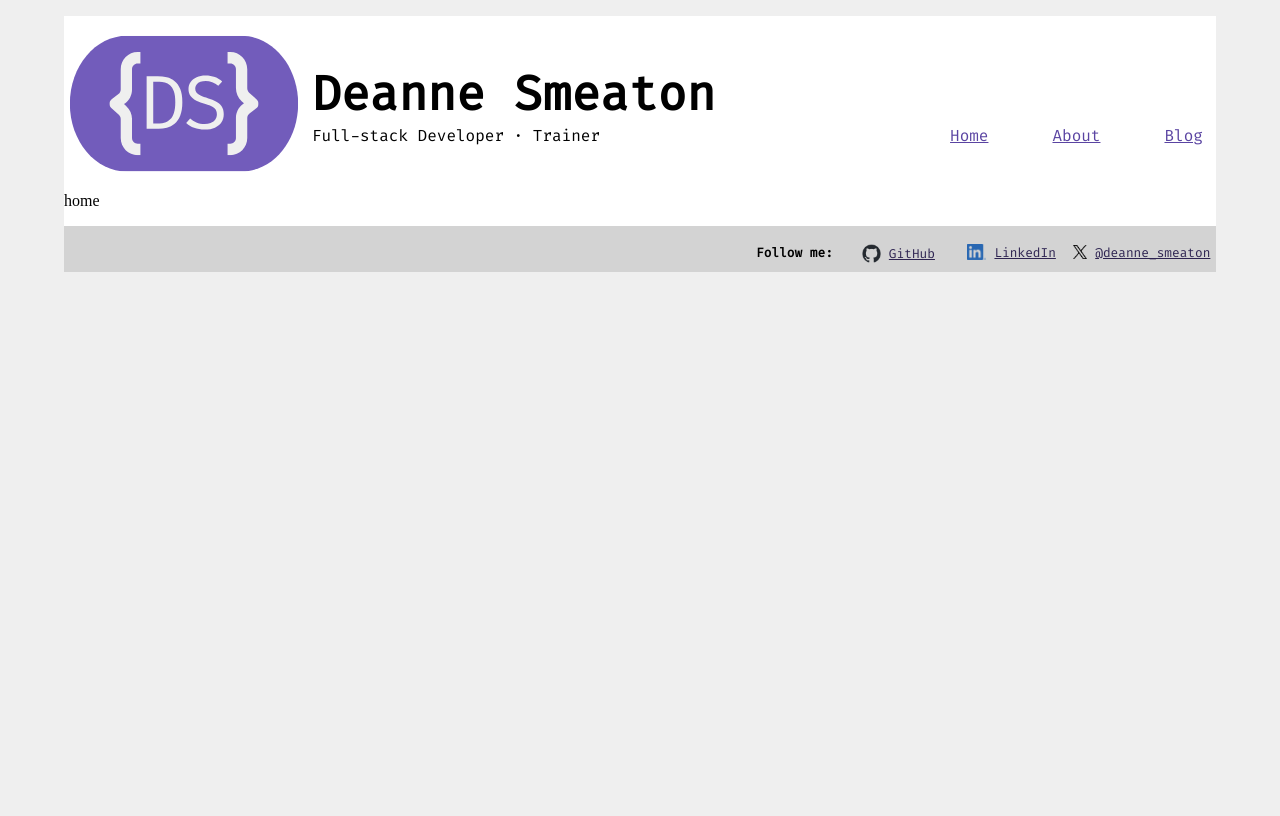
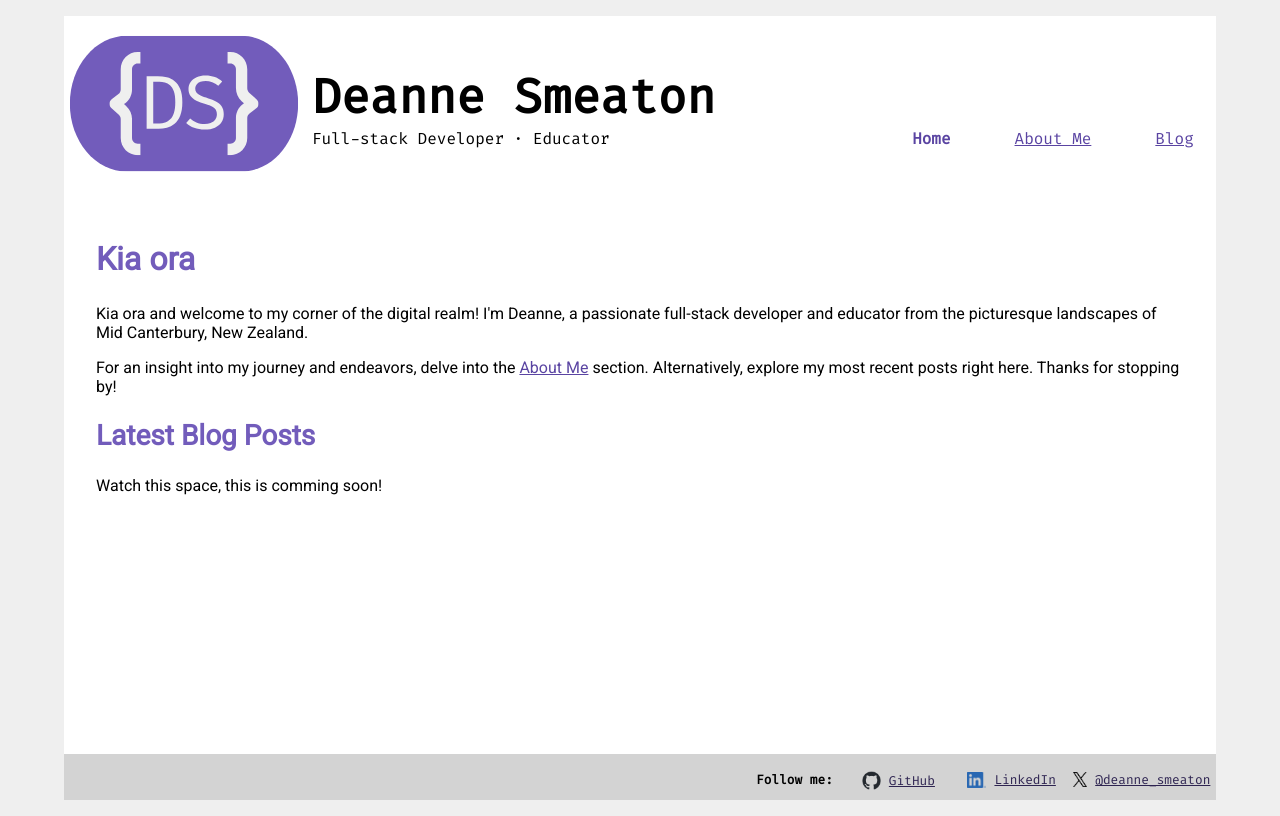
Before and after one commit to smeatond/deannesmeaton, a React (Vite) app in the folder client/: page / in a window 1280 px wide. Built offline with nearby package versions, Linux system fonts and the light colour scheme.

Commit message:
finish home page

```diff
--- a/client/package.json
+++ b/client/package.json
@@ -11,6 +11,7 @@
   },
   "dependencies": {
     "@fontsource/fira-code": "^5.0.8",
+    "@fontsource/roboto": "^5.0.8",
     "react": "^18.2.0",
     "react-dom": "^18.2.0",
     "react-router": "^6.16.0",
--- a/client/src/App.css
+++ b/client/src/App.css
@@ -83,18 +83,22 @@
 .logo-social.x {
   width: 0.9rem;
 }
+/**MAIN STYLES**/
+.main {
+  padding: 0 1rem;
+}
 
 @media screen and (min-width: 37.5rem) {
   /**HEADER STYLES **/
   .header {
-    grid-template-columns: 1fr 4fr;
+    grid-template-columns: 1fr 7fr;
     grid-template-areas: "logo header";
   }
   .logo {
     width: 7rem;
   }
   .header-section {
-    width: 99%;
+    width: 98%;
     display: grid;
     grid-template-rows: 3fr 1fr;
     grid-template-columns: 1fr 1fr;
@@ -148,6 +152,11 @@
   .footer a:visited {
     color: #2e2451;
   }
+
+  /**MAIN STYLES**/
+  .main {
+    padding: 2rem;
+  }
 }
 
 @media screen and (min-width: 45rem) {
--- a/client/src/App.tsx
+++ b/client/src/App.tsx
@@ -5,7 +5,7 @@ import xLogo from "/logos/x-logo.png";
 import "./App.css";
 import useWindowDimensions from "./helpers/WindowDimentions";
 import Nav from "./components/Nav";
-import { Outlet } from "react-router-dom";
+import { Link, Outlet } from "react-router-dom";
 
 interface IApp {
   outlet?: any;
@@ -16,15 +16,24 @@ function App(props: IApp) {
   return (
     <>
       <header className="header">
-        <img src={siteLogo} className="logo" alt="Deanne Smeaton" />{" "}
+        <Link to={"/"}>
+          <img
+            src={siteLogo}
+            className="logo"
+            alt="Deanne Smeaton"
+            title="Deanne Smeaton"
+          />
+        </Link>
         <div className="header-section">
           <span className="title">Deanne Smeaton</span>
-          <span className="sub-title">Full-stack Developer &#183; Trainer</span>
+          <span className="sub-title">
+            Full-stack Developer &#183; Educator
+          </span>
           {width >= 600 && <Nav isMobile={false} />}
         </div>
         {width < 600 && <Nav isMobile={true} />}
       </header>
-      <main>{props.outlet ? props.outlet : <Outlet />}</main>
+      <main className="main">{props.outlet ? props.outlet : <Outlet />}</main>
       <footer className="footer">
         <div>
           <span>Follow me:</span>{" "}
--- a/client/src/components/Nav.css
+++ b/client/src/components/Nav.css
@@ -11,3 +11,8 @@
 .nav-mobile ul li {
   padding: 0.25em;
 }
+
+.nav a.active {
+  text-decoration: none;
+  font-weight: bold;
+}
--- a/client/src/components/Nav.tsx
+++ b/client/src/components/Nav.tsx
@@ -1,5 +1,5 @@
 import "./Nav.css";
-import { Link } from "react-router-dom";
+import { NavLink } from "react-router-dom";
 
 interface iNavProps {
   isMobile: boolean;
@@ -9,13 +9,28 @@ function Nav(props: iNavProps) {
     <nav className={props.isMobile ? "nav nav-mobile" : "nav"}>
       <ul>
         <li>
-          <Link to={"/"}>Home</Link>
+          <NavLink
+            to={"/"}
+            className={({ isActive }) => (isActive ? "active" : "inactive")}
+          >
+            Home
+          </NavLink>
         </li>
         <li>
-          <Link to={"about"}>About</Link>
+          <NavLink
+            to={"about"}
+            className={({ isActive }) => (isActive ? "active" : "inactive")}
+          >
+            About Me
+          </NavLink>
         </li>
         <li>
-          <Link to={"blog"}>Blog</Link>
+          <NavLink
+            to={"blog"}
+            className={({ isActive }) => (isActive ? "active" : "inactive")}
+          >
+            Blog
+          </NavLink>
         </li>
       </ul>
     </nav>
--- a/client/src/index.css
+++ b/client/src/index.css
@@ -1,18 +1,71 @@
+* {
+  box-sizing: border-box;
+}
 html,
-body {
+body,
+#root {
   margin: 0;
   padding: 0;
+  font-family: "Roboto";
+  width: 100%;
+  height: 100%;
 }
-
+a,
 a:link,
 a:visited {
   color: #5a44a2;
 }
 
+h1,
+h2,
+h3,
+h4,
+h5,
+h6 {
+  color: #725cbb;
+}
+
+h1 {
+  font-weight: bold;
+  font-size: 2rem;
+}
+
+h2 {
+  font-weight: bold;
+  font-size: 1.75rem;
+}
+
+h3 {
+  font-weight: bold;
+  font-size: 1.5rem;
+}
+
+h4 {
+  font-size: 1.5rem;
+}
+
+h5 {
+  font-size: 1.25rem;
+}
+
+h6 {
+  font-size: 1rem;
+}
+
 a:hover {
   text-decoration: none;
 }
+
+.main-container {
+  min-height: 100%;
+  display: grid;
+  grid-template-rows: auto 1fr auto;
+  grid-template-columns: 100%;
+}
 @media screen and (min-width: 60rem) {
+  #root {
+    height: calc(100% - 1rem);
+  }
   body {
     background-color: #efefef;
   }
--- a/client/src/main.tsx
+++ b/client/src/main.tsx
@@ -2,6 +2,7 @@ import React from "react";
 import { createBrowserRouter, RouterProvider } from "react-router-dom";
 import ReactDOM from "react-dom/client";
 import "@fontsource/fira-code";
+import "@fontsource/roboto";
 import App from "./App.tsx";
 import "./index.css";
 import ErrorPage from "./pages/ErrorPage.tsx";
--- a/client/src/pages/Home.tsx
+++ b/client/src/pages/Home.tsx
@@ -1,8 +1,25 @@
+import { Link } from "react-router-dom";
+
 function Home() {
   return (
     <>
-      {" "}
-      <p>home</p>{" "}
+      <section>
+        <h1 lang="mi">Kia ora</h1>
+        <p>
+          <span lang="mi">Kia ora</span> and welcome to my corner of the digital
+          realm! I'm Deanne, a passionate full-stack developer and educator from
+          the picturesque landscapes of Mid Canterbury, New Zealand.
+        </p>
+        <p>
+          For an insight into my journey and endeavors, delve into the{" "}
+          <Link to="about">About Me</Link> section. Alternatively, explore my
+          most recent posts right here. Thanks for stopping by!
+        </p>
+      </section>
+      <section>
+        <h2>Latest Blog Posts</h2>
+        <p>Watch this space, this is comming soon!</p>
+      </section>
     </>
   );
 }
```
Also changed, not shown: 1 other file (tests, documents, lock files or other folders).
